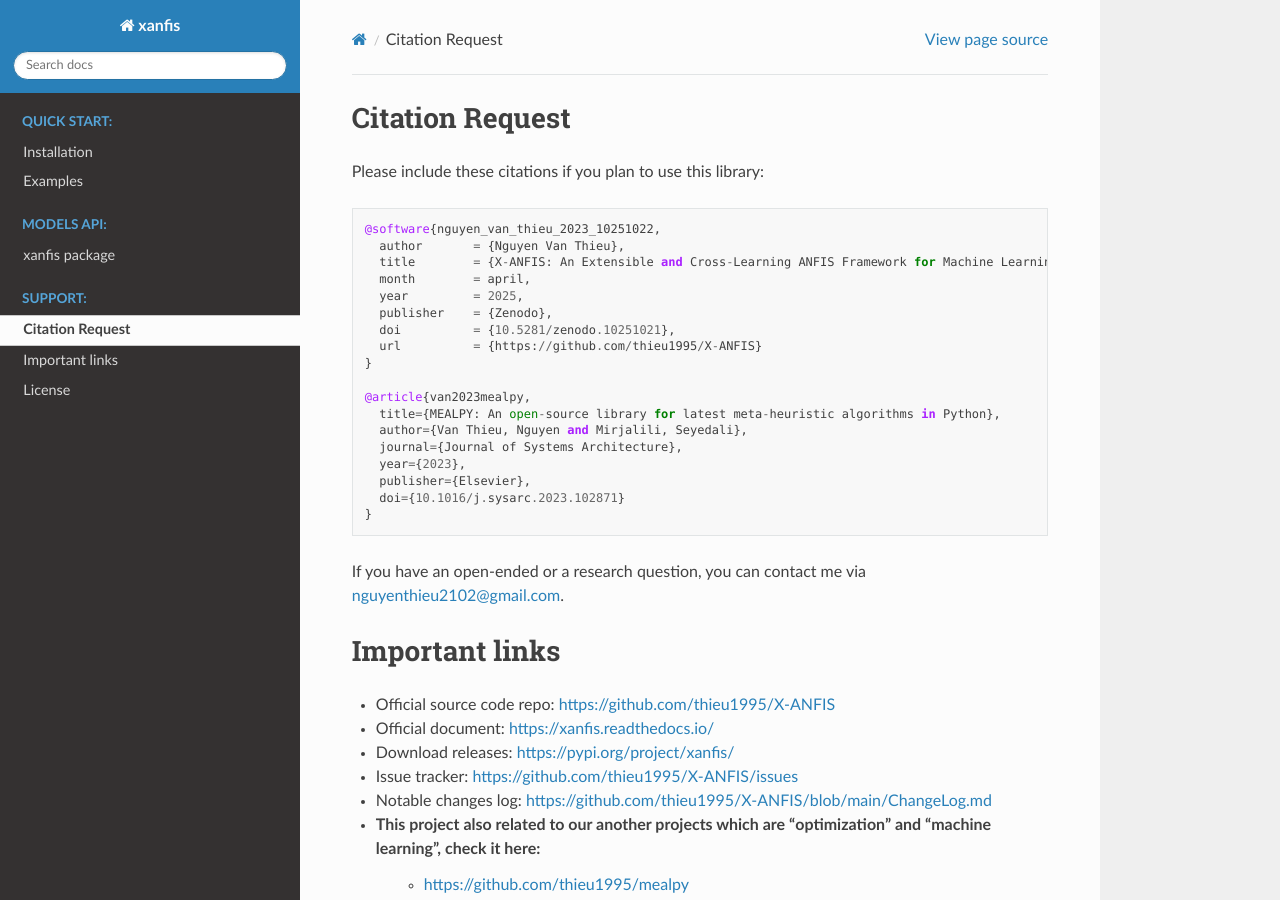
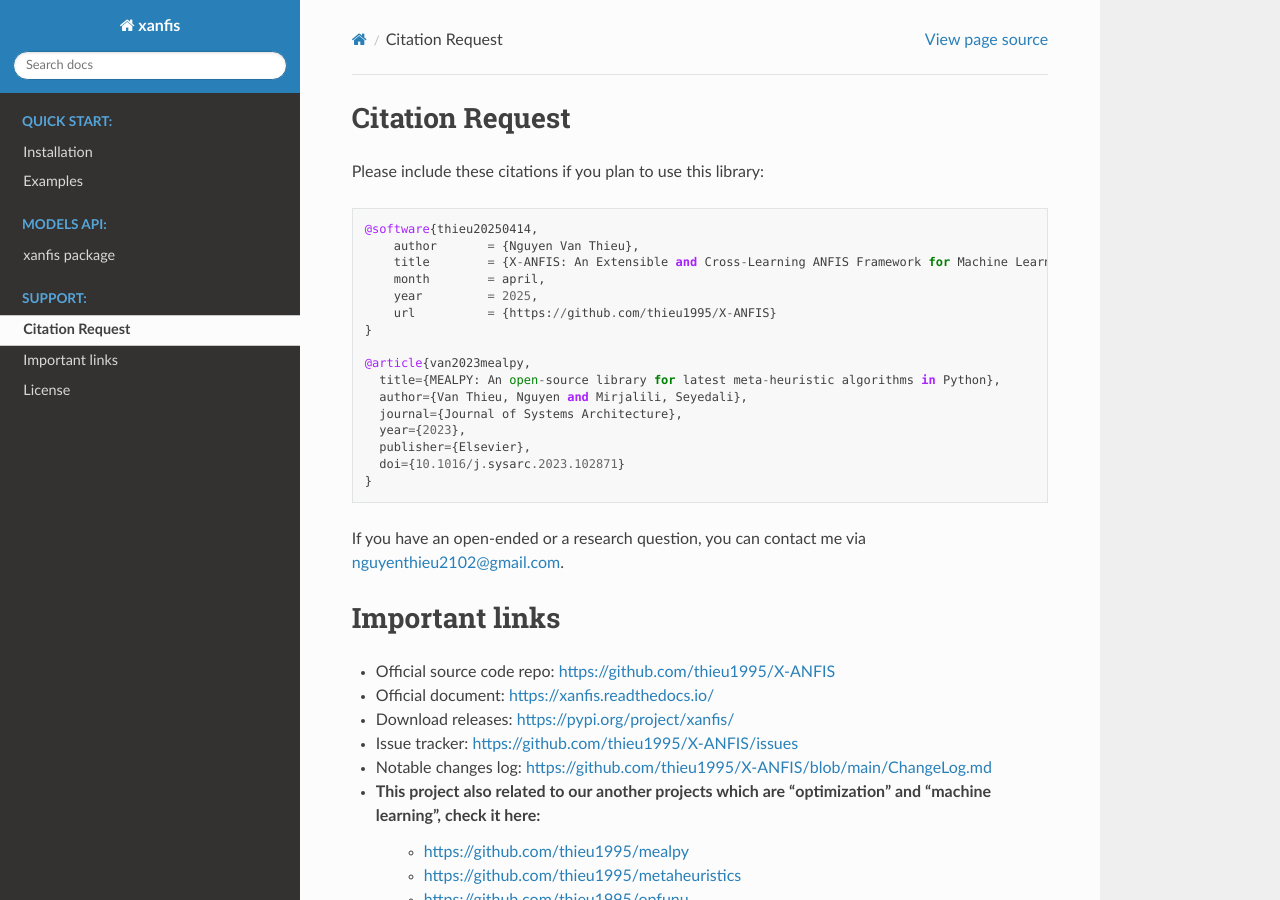
Before and after one commit to thieu1995/BIO-ANFIS, a Sphinx documentation site: the page built from docs/source/pages/support.rst, in a window 1280 px wide and 900 px high. Built offline with Sphinx 7.4.7 and the Read the Docs theme 3.1.0, drawn with Linux system fonts in a browser that asks for light colours.

Commit message:
Update citation

```diff
--- a/docs/source/pages/support.rst
+++ b/docs/source/pages/support.rst
@@ -4,14 +4,12 @@ Citation Request
 
 Please include these citations if you plan to use this library::
 
-    @software{nguyen_van_thieu_2023_10251022,
-      author       = {Nguyen Van Thieu},
-      title        = {X-ANFIS: An Extensible and Cross-Learning ANFIS Framework for Machine Learning Tasks},
-      month        = april,
-      year         = 2025,
-      publisher    = {Zenodo},
-      doi          = {10.5281/zenodo.10251021},
-      url          = {https://github.com/thieu1995/X-ANFIS}
+    @software{thieu20250414,
+        author       = {Nguyen Van Thieu},
+        title        = {X-ANFIS: An Extensible and Cross-Learning ANFIS Framework for Machine Learning Tasks},
+        month        = april,
+        year         = 2025,
+        url          = {https://github.com/thieu1995/X-ANFIS}
     }
 
     @article{van2023mealpy,
```
Also changed, not shown: README.md (+1 -3 lines).
